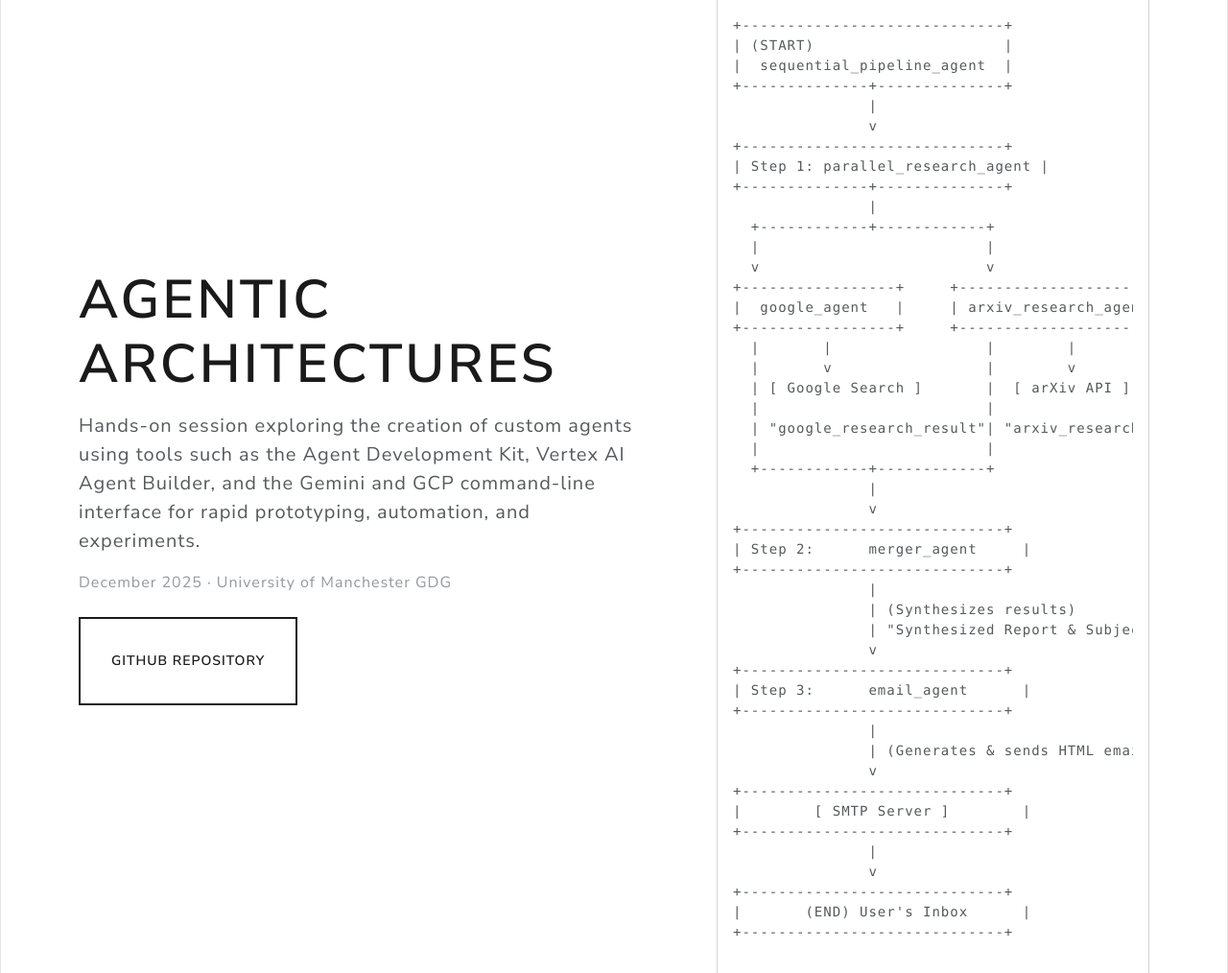
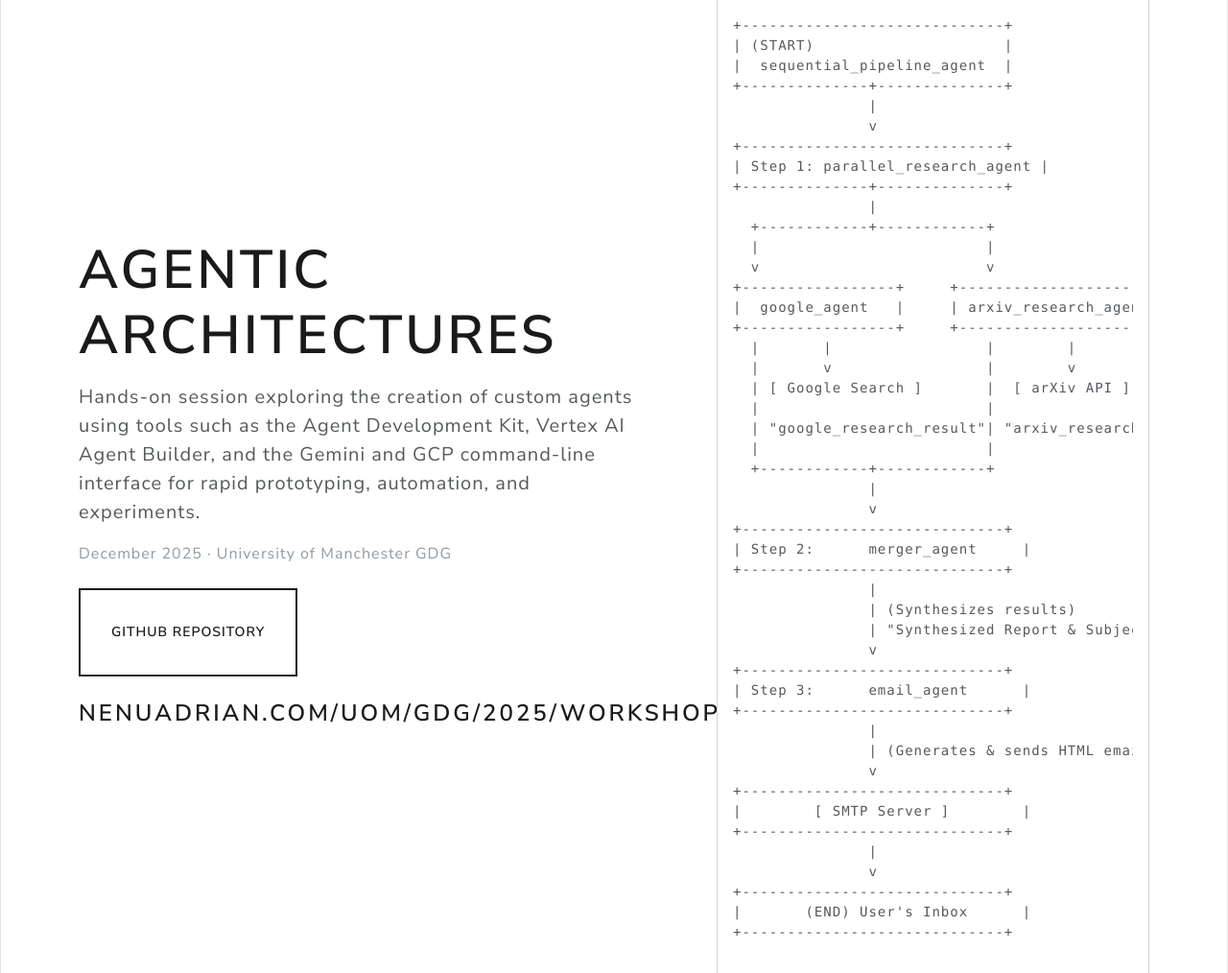
Before and after one commit to nenuadrian/google-agents, a PHP site: page / in a window 1280 px wide. Shown: the part 152-1166 px from the top of the page at 96% size. Run offline with PHP 8.4, Linux system fonts and the light colour scheme.

Commit message:
paraphraze

```diff
--- a/workshop/index.php
+++ b/workshop/index.php
@@ -79,6 +79,8 @@
             class="btn btn-outline-primary btn-lg">
             GitHub Repository
           </a>
+          <br/><br/>
+          <h3>nenuadrian.com/uom/gdg/2025/workshop</h3>
         </div>
         <div class="col-lg-5">
           <div class="card">
```
